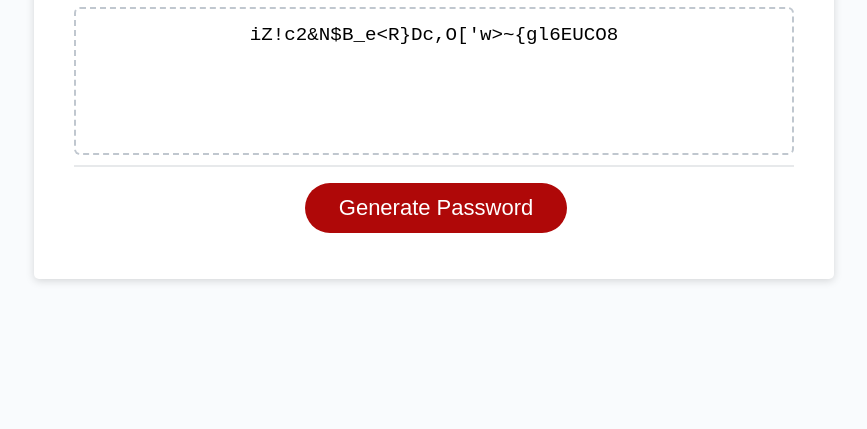
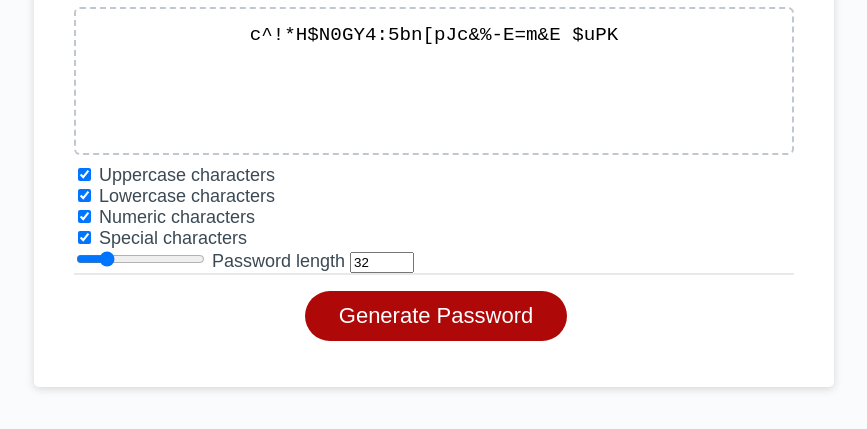
Before and after one commit to andrenrwn/friendly-parakeet, a plain HTML site: page Develop/index.html in a window 1280 px wide. Both pictures are taken after a click on the button "Generate Password". Shown: the part 241-670 px from the top of the page, without its empty margins (206-1073 px from the left). Drawn offline with Linux system fonts and the light colour scheme.

Commit message:
Added features in index.html and javascript to process user selection for password parameters

```diff
--- a/Develop/index.html
+++ b/Develop/index.html
@@ -23,6 +23,23 @@
             placeholder="Your Secure Password"
             aria-label="Generated Password"
           ></textarea>
+
+          <div class="card-popout">
+            <input type="checkbox" id="uppercase" name="uppercase" checked />
+            <label for="uppercase"> Uppercase characters</label><br>
+            <input type="checkbox" id="lowercase" name="lowercase" checked />
+            <label for="lowercase"> Lowercase characters</label><br>
+            <input type="checkbox" id="numeric" name="numeric" checked />
+            <label for="numeric"> Numeric characters</label><br>
+            <input type="checkbox" id="special" name="special" checked />
+            <label for="special"> Special characters</label><br>
+            <div class="slidecontainer">
+              <input type="range" id="pwdlenslider" class="slider" min="8" max="128" value="32" />
+              <label for="pwdlenslider">Password length</label>
+              <input type="number" id="pwdlen" name="pwdlen" min="8" max="128" value="38" />
+            </div>
+          </div>
+
         </div>
         <div class="card-footer">
           <button id="generate" class="btn">Generate Password</button>
--- a/Develop/script.js
+++ b/Develop/script.js
@@ -1,15 +1,77 @@
 // Assignment code here
-const characters = "ABCDEFGHIJKLMNOPQRSTUVWXYZabcdefghijklmnopqrstuvwxyz0123456789 !\"#$%&'()*+,-./:;<=>?@[\\]^_`{|}~";
+var characters = "ABCDEFGHIJKLMNOPQRSTUVWXYZabcdefghijklmnopqrstuvwxyz0123456789 !\"#$%&'()*+,-./:;<=>?@[\\]^_`{|}~";
+
+const validchars = {
+  uppercase: "ABCDEFGHIJKLMNOPQRSTUVWXYZ",
+  lowercase: "abcdefghijklmnopqrstuvwxyz",
+  numeric: "0123456789",
+  special: " !\"#$%&'()*+,-./:;<=>?@[\\]^_`{|}~"
+};
+
+const min_length = 8;
+const max_length = 128;
+
+var checkboxes = document.querySelectorAll("input[type='checkbox']");
+
+// A function to check if all the checkboxes are unchecked
+function at_least_one_checkbox() {
+  var atleastone = false;
+  for ( var i of document.querySelectorAll("input[type='checkbox']") ) {
+    // console.log(i + " - " + i.checked);
+    atleastone = atleastone || i.checked;
+  }
+  return atleastone;
+}
+
+// A function that prevents the user from unchecking the last checkbox
+function clickcheckbox(event) {
+  // console.log("event clicked for " + event.target.name);
+  if ( !at_least_one_checkbox() ) {
+    alert("Warning: you must select at least one character option")
+    event.preventDefault();
+    // console.log(event.target.attributes);
+  }
+}
+
+// Run a fucntion every time each checkbox is clicked
+checkboxes.forEach( function(i) { i.addEventListener("click", clickcheckbox); } );
+
+// Add a slider for the user to select the password length
+var slider = document.getElementById("pwdlenslider");
+var pwdlen = document.getElementById("pwdlen");
+
+pwdlen.setAttribute("value", slider.value);
+
+// Update the current slider value (each time you drag the slider handle)
+slider.oninput = function() {
+  pwdlen.setAttribute("value", slider.value);
+}
 
 // Get references to the #generate element
 var generateBtn = document.querySelector("#generate");
 
-function generatePassword(){
+// Generate password based on previously user-selected parameters
+function generatePassword() {
   var passwd="";
-  var myarray = new Uint8Array(32);
+
+  // Generate a string of available characters based on selected parameters (uppercase, lowercase, etc)
+  var availablechars="";
+  for (var i of checkboxes) {
+    // console.log(i.id + " " + i.checked);
+    if (i.checked) {
+      availablechars += validchars[i.id];
+    }
+  }
+  // console.log(availablechars);
+
+  // create a crypto-safe array of random numbers
+  // console.log("pwd len " + pwdlen.getAttribute("value"));
+  var myarray = new Uint16Array(pwdlen.getAttribute("value"));
   crypto.getRandomValues(myarray);
-  for (i in myarray) {
-    passwd += characters.charAt(myarray[i]%characters.length);
+
+  // add characters to the password based on the generated array of random numbers
+  for (var i of myarray) {
+    passwd += availablechars.charAt(availablechars.length*i/65536);
   };
 
   return passwd;
@@ -21,7 +83,6 @@ function writePassword() {
   var passwordText = document.querySelector("#password");
 
   passwordText.value = password;
-
 }
 
 // Add event listener to generate button
```
Also changed, not shown: 1 other file.
